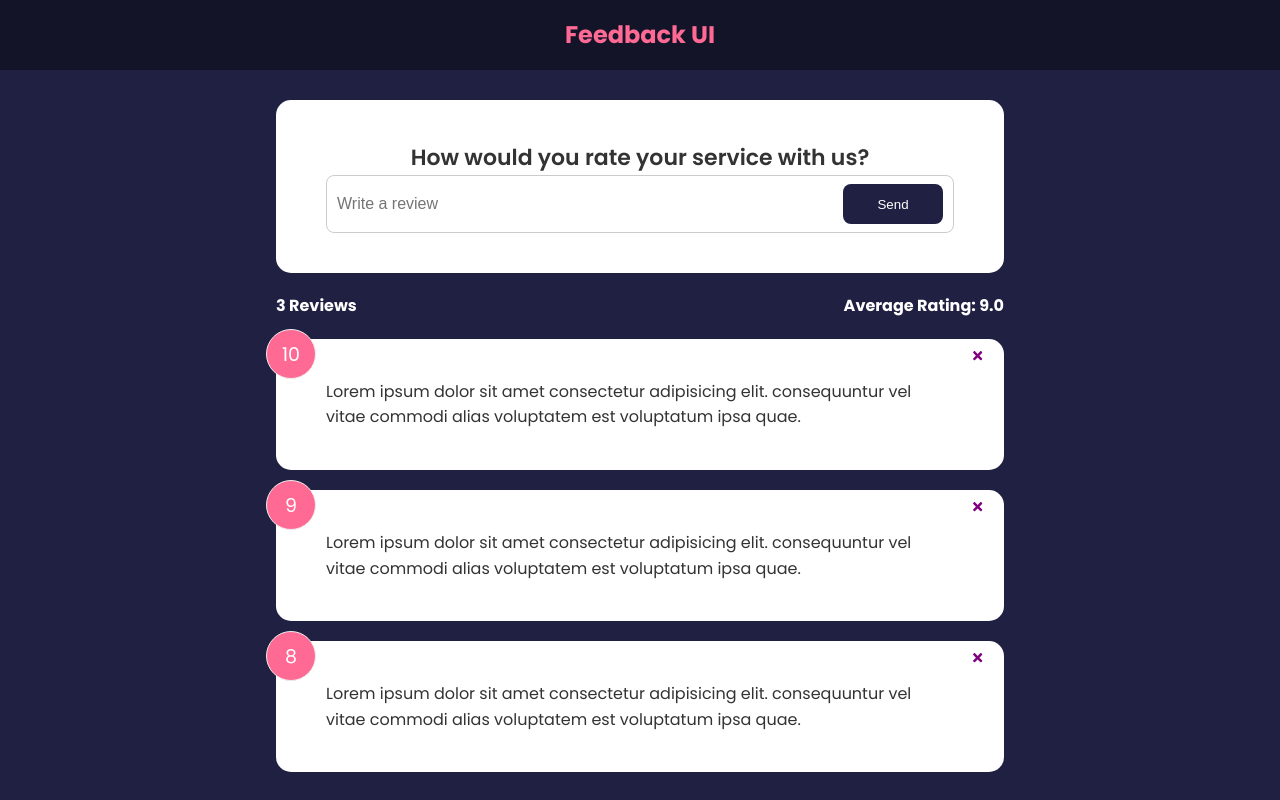
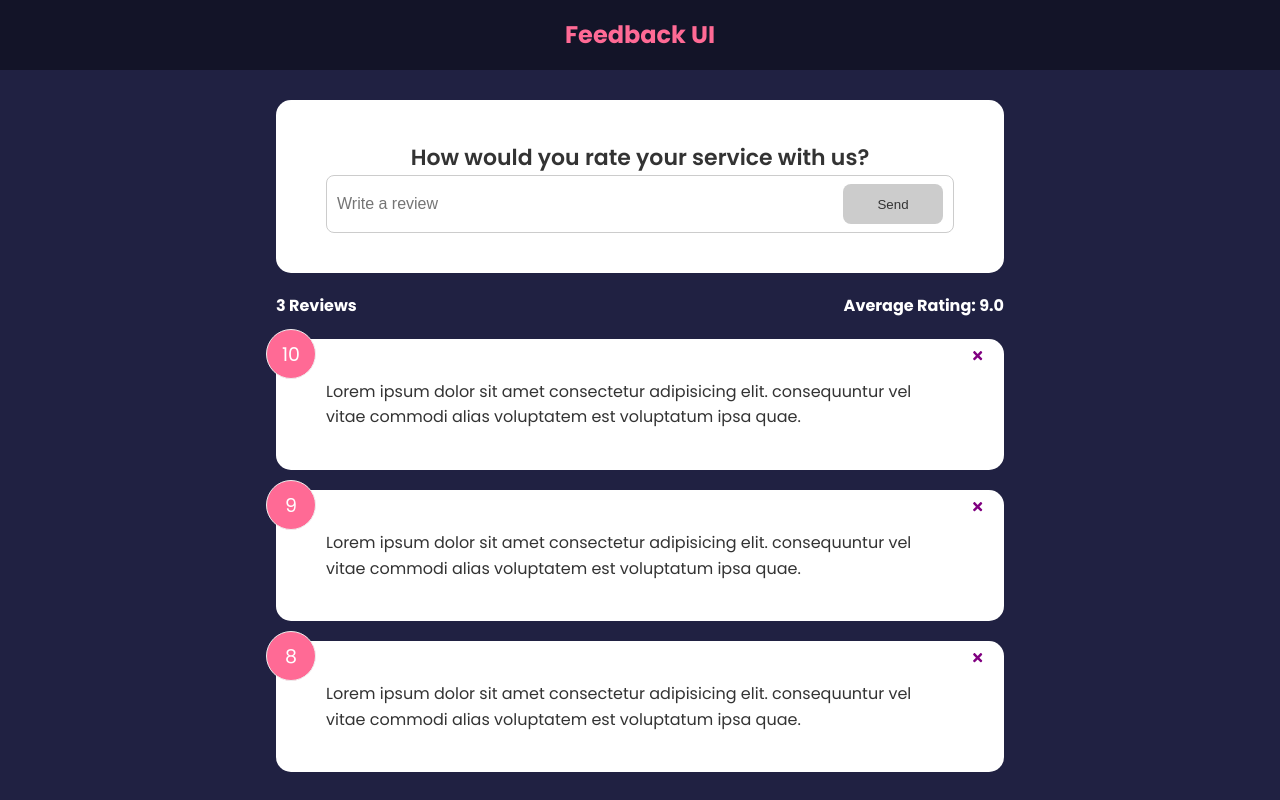
Before and after one commit to jiveshbhatti/feedback-app, a React (Create React App) app: page / in a window 1280 px wide. Built offline with nearby package versions, Linux system fonts and the light colour scheme.

Commit message:
Feedback form min 10 char check

```diff
--- a/src/components/FeedbackForm.jsx
+++ b/src/components/FeedbackForm.jsx
@@ -1,33 +1,51 @@
-import React from 'react';
-import PropTypes from 'prop-types';
-import Card from './shared/Card';
-import Button from './shared/Button';
-import { useState } from 'react';
+import React from "react";
+import PropTypes from "prop-types";
+import Card from "./shared/Card";
+import Button from "./shared/Button";
+import { useState } from "react";
 const FeedbackForm = (props) => {
+  const [text, setText] = useState("");
+  const [btnDisabled, setBtnDisabled] = useState(true);
+  const [message, setMessage] = useState("");
+  const handleTextChange = (val) => {
 
-    const [text, setText] = useState('')
+    setText(val);
+    setMessage("Text must be at least 10 characters");
 
-    const handleTextChange = (val) => {
-        console.log(val)
+    if (text.trim().length > 10) {
+      setBtnDisabled(false);
+      setMessage(null);
+    }
+  };
+  return (
+    <Card>
+      <form>
+        <h2>How would you rate your service with us?</h2>
 
-        setText(val)
-    }
-  return <Card>
+        <div className="input-group">
+          <input
+            onChange={(e) => handleTextChange(e.target.value)}
+            value={text}
+            type="text"
+            placeholder="Write a review"
+          />
 
-      <form>
-          <h2>How would you rate your service with us?</h2>
+          <Button type="submit" version="primary" isDisabled={btnDisabled}>
+            Send
+          </Button>
+        </div>
 
-          <div className="input-group">
-              <input onChange={e => handleTextChange(e.target.value)}
-              value={
-                  text
-              } type="text" placeholder='Write a review' />
-              <Button type="submit" version='primary' >
-                  Send
-              </Button>
+        {message && (
+          <div
+            className="
+          message"
+          >
+            {message}
           </div>
+        )}
       </form>
-  </Card>
+    </Card>
+  );
 };
 
 FeedbackForm.propTypes = {};
```
